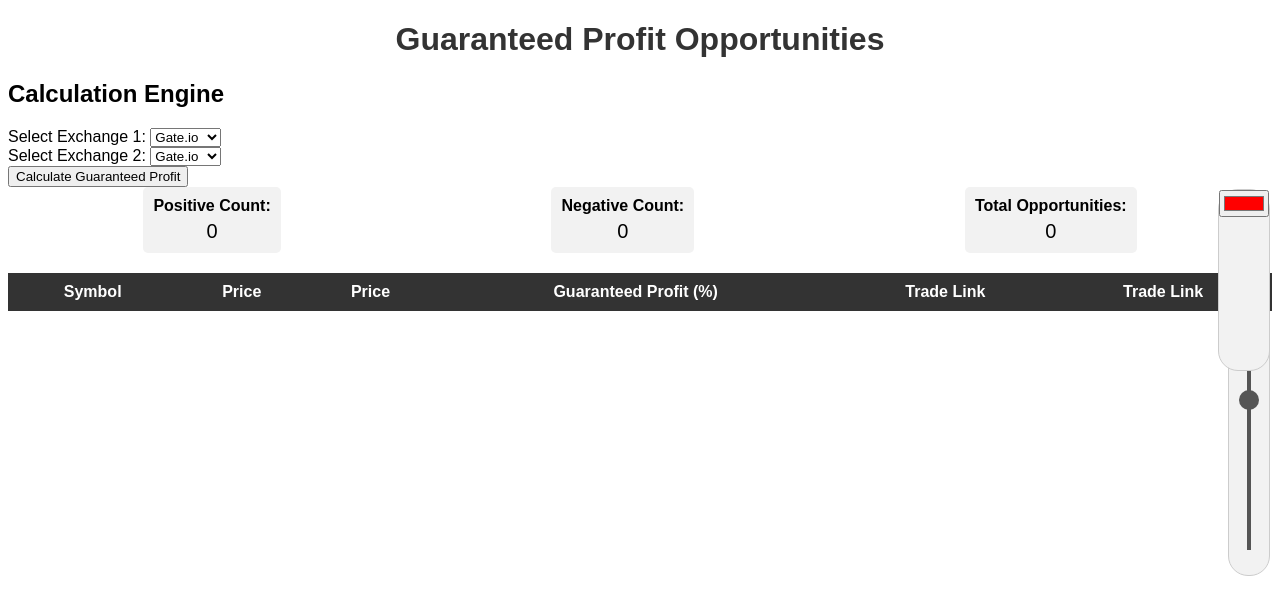
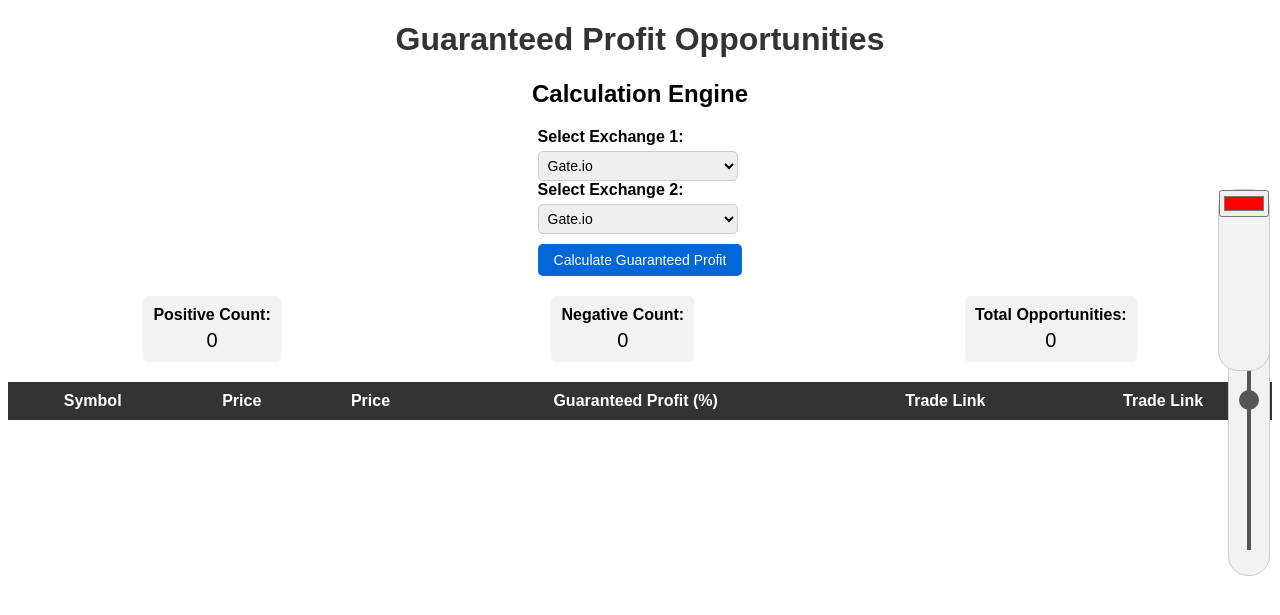
Before and after one commit to mailmaincoinsily/coinsilysite, a Flask app: page / in a window 1280 px wide. Shown: the top 615 px of the page. Run offline with Flask 3, Linux system fonts and the light colour scheme; lists and menus that the app fills with data are empty.

Commit message:
Update style.css

```diff
--- a/static/style.css
+++ b/static/style.css
@@ -132,16 +132,96 @@ td.highlight-red {
     z-index: 9999;
 }
 
-
-/* Add this CSS to style the center-aligned dropdown */
-.center-dropdown {
+.engine {
     text-align: center;
-    margin-top: 10px;
+    margin-bottom: 20px;
 }
 
-.center-dropdown select {
-    padding: 8px;
+.engine form {
+    display: inline-block;
+    text-align: left;
+    margin: 0 auto; /* Center-align the form */
+}
+
+.engine label {
+    display: block;
+    margin-bottom: 5px;
+    font-weight: bold;
+}
+
+.engine select {
+    padding: 5px;
     border: 1px solid #ccc;
-    border-radius: 4px;
-    font-size: 16px;
+    border-radius: 5px;
+    font-size: 14px;
+    width: 200px;
 }
+
+.engine input[type="submit"] {
+    margin-top: 10px;
+    padding: 8px 16px;
+    background-color: #0366d6;
+    color: #fff;
+    border: none;
+    border-radius: 5px;
+    cursor: pointer;
+    font-size: 14px;
+}
+
+.engine input[type="submit"]:hover {
+    background-color: #0056b3;
+}
+
+#arrow-key {
+    /* CSS for arrow key remains unchanged */
+}
+
+#color-picker {
+    /* CSS for color picker remains unchanged */
+}
+
+/* Centering Dropdowns */
+.center-dropdown {
+    display: flex;
+    align-items: center;
+    justify-content: center;
+    margin-bottom: 10px;
+}
+
+.engine {
+    text-align: center;
+    margin-bottom: 20px;
+}
+
+.engine form {
+    display: inline-block;
+    text-align: left;
+    margin: 0 auto; /* Center-align the form */
+}
+.engine label {
+    display: block;
+    margin-bottom: 5px;
+    font-weight: bold;
+}
+
+.engine select {
+    padding: 5px;
+    border: 1px solid #ccc;
+    border-radius: 5px;
+    font-size: 14px;
+    width: 200px;
+}
+.engine input[type="submit"] {
+    margin-top: 10px;
+    padding: 8px 16px;
+    background-color: #0366d6;
+    color: #fff;
+    border: none;
+    border-radius: 5px;
+    cursor: pointer;
+    font-size: 14px;
+}
+
+.engine input[type="submit"]:hover {
+    background-color: #0056b3;
+}
```
